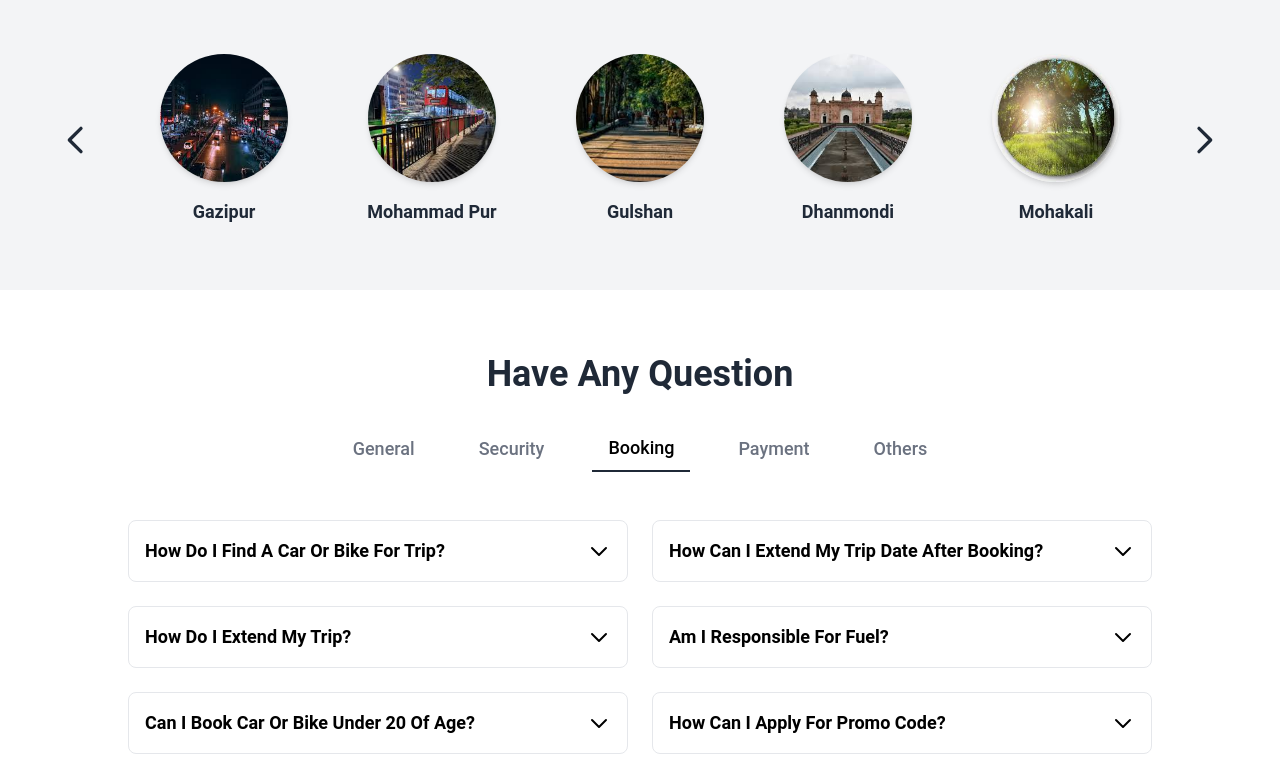
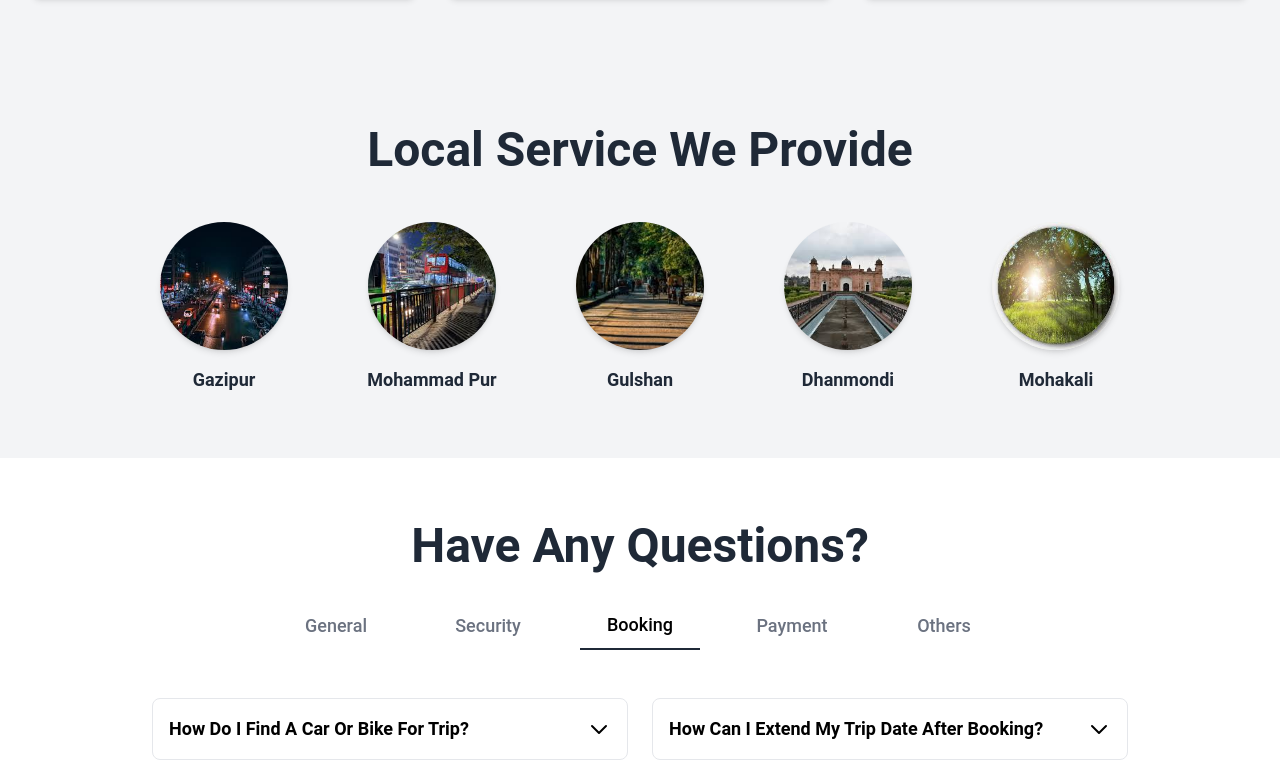
Before and after one commit to astrodev131/astrodev131-E-commerce-vue-nuxt-typescript, a Nuxt app: page / in a window 1280 px wide. Shown: the part 3476-4258 px from the top of the page. Built offline with nearby package versions, Linux system fonts and the light colour scheme.

Commit message:
finishing landing responsive

```diff
--- a/components/Landingpage/FAQSection.vue
+++ b/components/Landingpage/FAQSection.vue
@@ -1,11 +1,13 @@
 <template>
   <section class="py-16">
     <div class="text-center mb-8">
-      <h2 class="text-4xl font-bold text-gray-800">Have Any Question</h2>
+      <h2 class="text-4xl sm:text-5xl font-bold text-gray-800">
+        Have Any Questions?
+      </h2>
     </div>
 
     <!-- Tabs -->
-    <div class="flex justify-center space-x-8 mb-12">
+    <div class="flex flex-wrap justify-center space-x-8 mb-12">
       <button
         v-for="(tab, index) in tabs"
         :key="index"
@@ -14,15 +16,18 @@
           'text-lg font-medium px-4 py-2',
           selectedTab === tab
             ? 'text-black border-b-2 border-gray-800'
-            : 'text-gray-500',
+            : 'text-gray-500 hover:text-black',
         ]"
+        style="min-width: 120px; min-height: 48px"
       >
         {{ tab }}
       </button>
     </div>
 
     <!-- FAQ List -->
-    <div class="grid md:grid-cols-2 gap-6 max-w-5xl mx-auto">
+    <div
+      class="grid grid-cols-1 gap-6 sm:grid-cols-2 max-w-5xl mx-auto px-4 sm:px-6"
+    >
       <div
         v-for="(faq, index) in filteredFaqs"
         :key="index"
@@ -34,24 +39,9 @@
         >
           <h3 class="text-lg font-semibold">{{ faq.question }}</h3>
           <svg
-            v-if="activeFaq === index"
             xmlns="http://www.w3.org/2000/svg"
-            class="w-6 h-6"
-            fill="none"
-            viewBox="0 0 24 24"
-            stroke="currentColor"
-          >
-            <path
-              stroke-linecap="round"
-              stroke-linejoin="round"
-              stroke-width="2"
-              d="M5 15l7-7 7 7"
-            />
-          </svg>
-          <svg
-            v-else
-            xmlns="http://www.w3.org/2000/svg"
-            class="w-6 h-6"
+            class="w-6 h-6 transform transition-transform"
+            :class="activeFaq === index ? 'rotate-180' : ''"
             fill="none"
             viewBox="0 0 24 24"
             stroke="currentColor"
@@ -64,9 +54,11 @@
             />
           </svg>
         </div>
-        <div v-if="activeFaq === index" class="mt-4 text-gray-600">
-          {{ faq.answer }}
-        </div>
+        <transition name="fade">
+          <div v-if="activeFaq === index" class="mt-4 text-gray-600">
+            {{ faq.answer }}
+          </div>
+        </transition>
       </div>
     </div>
   </section>
@@ -119,6 +111,24 @@ export default defineComponent({
           answer:
             "You can apply a promo code during the payment step of your booking process.",
         },
+        {
+          category: "General",
+          question: "What Is The Minimum Age To Rent A Vehicle?",
+          answer:
+            "The minimum age to rent a vehicle is 21 years old, and drivers must have held a valid driving license for at least one year.",
+        },
+        {
+          category: "Security",
+          question: "Is My Personal Information Safe?",
+          answer:
+            "Yes, we take security seriously. We use encryption and other security measures to ensure your personal data is protected.",
+        },
+        {
+          category: "Payment",
+          question: "What Payment Methods Do You Accept?",
+          answer:
+            "We accept major credit cards, debit cards, and online payment methods such as PayPal and Stripe.",
+        },
       ],
     };
   },
@@ -136,5 +146,24 @@ export default defineComponent({
 </script>
 
 <style scoped>
-/* Add custom styles if needed */
+/* Improved Animations */
+.fade-enter-active,
+.fade-leave-active {
+  transition: opacity 0.2s ease-in-out;
+}
+.fade-enter-from,
+.fade-leave-to {
+  opacity: 0;
+}
+
+/* Optional: Add custom spacing for better readability */
+@media (max-width: 640px) {
+  .text-lg {
+    font-size: 1.125rem;
+  }
+
+  .text-base {
+    font-size: 1rem;
+  }
+}
 </style>
--- a/components/Landingpage/LocalService.vue
+++ b/components/Landingpage/LocalService.vue
@@ -1,55 +1,43 @@
 <template>
   <section class="py-16 bg-gray-100">
     <div class="text-center mb-12">
-      <h2 class="text-4xl font-bold text-gray-800">Local Service We Provide</h2>
+      <h2 class="text-4xl md:text-5xl font-bold text-gray-800">
+        Local Service We Provide
+      </h2>
     </div>
 
-    <div class="flex items-center flex-wrap justify-center gap-12">
-      <svg
-        xmlns="http://www.w3.org/2000/svg"
-        class="w-10 h-10 text-gray-800"
-        fill="none"
-        viewBox="0 0 24 24"
-        stroke="currentColor"
+    <!-- Services Container -->
+    <div class="flex items-center flex-wrap justify-center gap-6 md:gap-12">
+      <!-- Left Arrow --
+
+      <!-- Services List -->
+      <div
+        ref="scrollContainer"
+        class="flex flex-wrap md:flex-nowrap gap-6 md:gap-12 overflow-x-auto no-scrollbar w-full justify-center"
       >
-        <path
-          stroke-linecap="round"
-          stroke-linejoin="round"
-          stroke-width="2"
-          d="M15 19l-7-7 7-7"
-        />
-      </svg>
-
         <div
           v-for="(service, index) in services"
           :key="index"
-        class="flex flex-col items-center w-40"
+          class="flex flex-col items-center w-32 md:w-40"
         >
-        <div class="w-32 h-32 rounded-full overflow-hidden shadow-md">
+          <div
+            class="w-24 h-24 md:w-32 md:h-32 rounded-full overflow-hidden shadow-md"
+          >
             <img
               :src="service.image"
               alt="Service Area"
               class="w-full h-full object-cover"
             />
           </div>
-        <p class="text-lg font-semibold text-gray-800 mt-4">
+          <p
+            class="text-base md:text-lg font-semibold text-gray-800 mt-4 text-center"
+          >
             {{ service.name }}
           </p>
         </div>
-      <svg
-        xmlns="http://www.w3.org/2000/svg"
-        class="w-10 h-10 text-gray-800"
-        fill="none"
-        viewBox="0 0 24 24"
-        stroke="currentColor"
-      >
-        <path
-          stroke-linecap="round"
-          stroke-linejoin="round"
-          stroke-width="2"
-          d="M9 5l7 7-7 7"
-        />
-      </svg>
+      </div>
+
+      <!-- Right Arrow -->
     </div>
   </section>
 </template>
--- a/components/Landingpage/Search.vue
+++ b/components/Landingpage/Search.vue
@@ -1,6 +1,6 @@
 <template>
   <section
-    class="bg-white w-11/12 md:w-10/12 mx-auto text-black py-8 md:py-16 border border-gray-300 shadow-lg rounded-lg px-4 md:px-8 flex items-center justify-center -translate-y-2/4"
+    class="bg-white w-11/12 md:w-10/12 mx-auto text-black py-8 md:py-16 border border-gray-300 shadow-lg rounded-lg px-4 -translate-y-1/3 md:px-8 flex items-center justify-center md:-translate-y-2/4"
   >
     <div
       class="flex flex-wrap md:flex-nowrap items-end justify-center space-y-6 md:space-y-0 md:space-x-8 w-full"
--- a/components/Landingpage/ServiceSection.vue
+++ b/components/Landingpage/ServiceSection.vue
@@ -88,10 +88,12 @@
       <div
         class="flex-1 bg-white rounded-lg p-6 md:p-12 shadow-md flex flex-col justify-between"
       >
-        <h2 class="text-3xl md:text-5xl font-bold mb-4">
+        <h2 class="text-3xl mt-20 md:text-5xl font-bold mb-4">
           Do You Want To Share Your Vehicle?
         </h2>
-        <p class="text-lg mt-5 mb-6">
+        <p
+          class="text-xl whitespace-break-spaces text-gray-500 mt-1 leading-loose mb-6"
+        >
           We'll Use Your Car's Location To Calculate Your Onboard Bonus. Each
           ZIP Code Will Belong To One Of Five Zones. Zones Are Based On Guest
           Demand For Cars— More Guest Demand Means A Higher Zone, And Bigger
@@ -99,7 +101,7 @@
           Aren't Eligible For The Onboard Bonus.
         </p>
         <button
-          class="bg-black text-white py-2 px-4 rounded shadow hover:bg-gray-800 flex items-center space-x-2"
+          class="bg-black text-white py-2 w-44 px-4 rounded shadow hover:bg-gray-800 flex items-center space-x-2"
         >
           <span>Learn More</span>
           <svg
@@ -131,9 +133,9 @@
 
     <!-- Why Choose Us Section -->
     <section
-      class="flex flex-col md:flex-row items-center justify-between py-16 px-6 md:px-12"
+      class="flex flex-col md:flex-row items-center justify-around py-16 px-6 md:px-12"
     >
-      <div class="text-left mb-8 md:mb-0 w-full md:w-1/2">
+      <div class="text-left mb-8 md:mb-0 w-full md:w-1/3">
         <h2 class="text-3xl md:text-5xl font-bold text-gray-800 mb-4">
           Why Choose Us
         </h2>
@@ -143,7 +145,7 @@
         </p>
       </div>
       <div
-        class="bg-white w-full md:w-1/2 rounded-lg shadow-md p-6 md:p-12 flex justify-around items-center"
+        class="bg-white w-full md:w-1/3 rounded-lg shadow-md p-6 md:p-12 flex justify-around items-center"
       >
         <div class="text-center">
           <span class="text-4xl font-bold text-gray-800">45k+</span>
--- a/components/Landingpage/TestimonialSection.vue
+++ b/components/Landingpage/TestimonialSection.vue
@@ -5,11 +5,11 @@
         What Our Customers Are Saying...
       </h2>
     </div>
-    <div class="flex justify-center space-x-8 flex-wrap">
+    <div class="flex justify-center space-x-8 flex-wrap justify-items-center">
       <div
         v-for="(testimonial, index) in testimonials"
         :key="index"
-        class="h-[450px] w-96 bg-white rounded-lg overflow-hidden shadow-md hover:shadow-lg transform hover:scale-105 transition-all duration-300 relative"
+        class="testimonial-card h-[450px] w-96 bg-white rounded-lg overflow-hidden shadow-md hover:shadow-lg transform hover:scale-105 transition-all duration-300 relative"
       >
         <img
           :src="testimonial.image"
@@ -66,5 +66,40 @@ export default defineComponent({
 </script>
 
 <style scoped>
-/* Custom styles if needed */
+/* Ensure desktop styles remain unchanged */
+.testimonial-card {
+  display: flex;
+  flex-direction: column;
+  align-items: center;
+  justify-content: center;
+}
+
+@media (max-width: 768px) {
+  /* Ensure proper alignment for mobile */
+  .testimonial-card {
+    width: 100%;
+    max-width: 350px;
+    margin-bottom: 20px;
+    align-items: center; /* Aligning content for mobile */
+  }
+
+  .testimonial-card img {
+    object-fit: cover;
+    height: 300px; /* Limit height for mobile */
+  }
+
+  .testimonial-card .content {
+    padding: 10px; /* Less padding for mobile */
+  }
+}
+
+@media (min-width: 768px) {
+  /* For larger screens, ensure they remain centered */
+  .testimonial-card {
+    display: flex;
+    flex-direction: column;
+    align-items: center;
+    justify-content: center;
+  }
+}
 </style>
```
Also changed, not shown: pages/auth/login.vue (line endings or trailing spaces). Lines whose indentation alone changed are shown as unchanged.
